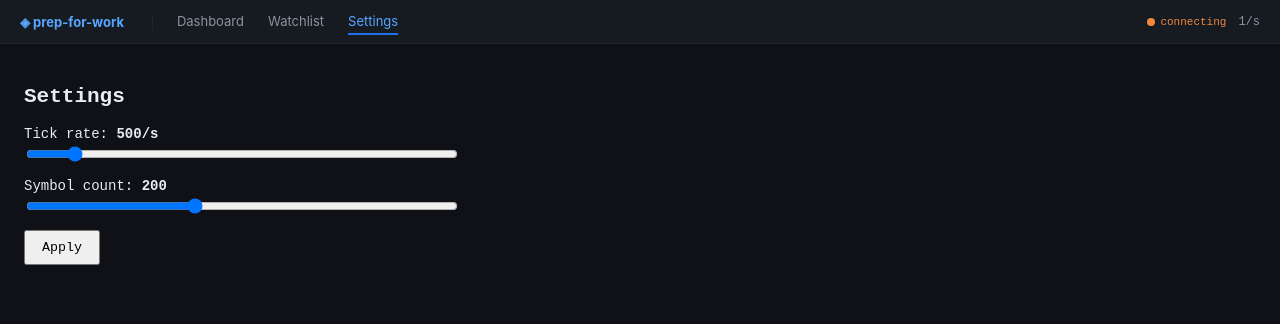
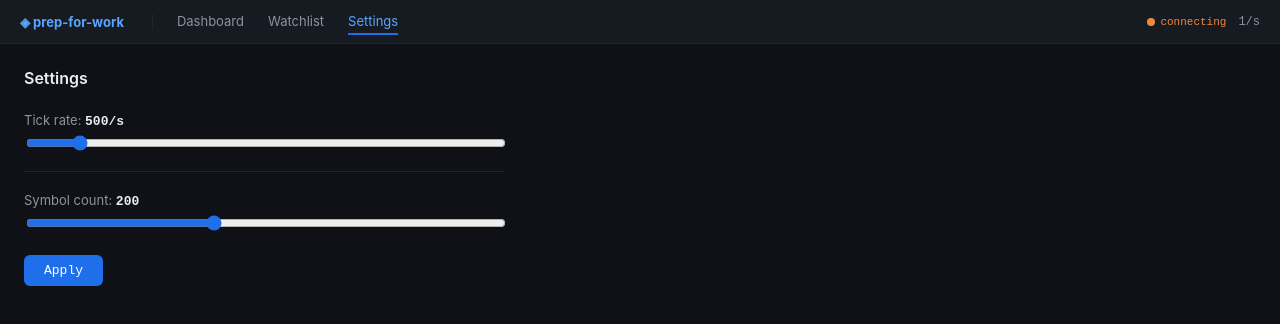
Before and after one commit to funkynine/performance-optimization-react, a React (Vite) app in the folder apps/client/: page /settings in a window 1280 px wide. Shown: the top 324 px of the page. Built offline with nearby package versions, Linux system fonts and the light colour scheme; no server answers.

Commit message:
style: ChartPage, PriceChart, SettingsPage — modern dark

```diff
--- a/apps/client/src/components/PriceChart.tsx
+++ b/apps/client/src/components/PriceChart.tsx
@@ -28,13 +28,12 @@ export const PriceChart = memo(function PriceChart({ symbol }: Props) {
     const max = Math.max(...prices)
     const range = max - min || 1
 
-    ctx.strokeStyle = '#89b4fa'
+    ctx.strokeStyle = '#58a6ff'
     ctx.lineWidth = 1.5
     ctx.beginPath()
-
     prices.forEach((p, i) => {
       const x = (i / (prices.length - 1)) * width
-      const y = height - ((p - min) / range) * height
+      const y = height - ((p - min) / range) * (height - 8) - 4
       i === 0 ? ctx.moveTo(x, y) : ctx.lineTo(x, y)
     })
     ctx.stroke()
@@ -42,17 +41,27 @@ export const PriceChart = memo(function PriceChart({ symbol }: Props) {
   }, [tick])
 
   return (
-    <div style={{ padding: 16 }}>
-      <h3 style={{ fontFamily: 'monospace', marginBottom: 8 }}>{symbol}</h3>
+    <div style={{ padding: 20 }}>
+      <div style={{ display: 'flex', alignItems: 'baseline', gap: 12, marginBottom: 16 }}>
+        <span style={{ fontSize: 20, fontWeight: 700, color: '#e6edf3', fontFamily: 'monospace' }}>{symbol}</span>
+        <span style={{ fontSize: 24, fontWeight: 700, color: '#e6edf3', fontFamily: 'monospace' }}>
+          {tick?.price.toFixed(2) ?? '—'}
+        </span>
+      </div>
       <canvas
         ref={canvasRef}
-        width={600}
-        height={200}
-        style={{ background: '#1e1e2e', borderRadius: 4, display: 'block' }}
+        width={800}
+        height={240}
+        style={{
+          display: 'block',
+          width: '100%',
+          maxWidth: 800,
+          height: 240,
+          background: '#161b22',
+          border: '1px solid #21262d',
+          borderRadius: 8,
+        }}
       />
-      <p style={{ fontFamily: 'monospace', fontSize: 11, color: '#6c7086', marginTop: 4 }}>
-        Price: {tick?.price.toFixed(2) ?? '—'}
-      </p>
     </div>
   )
 })
--- a/apps/client/src/pages/ChartPage.tsx
+++ b/apps/client/src/pages/ChartPage.tsx
@@ -4,5 +4,10 @@ import { PriceChart } from '../components/PriceChart'
 export function ChartPage() {
   const { symbol } = useParams<{ symbol: string }>()
   if (!symbol) return <Navigate to="/dashboard" replace />
-  return <PriceChart symbol={symbol} />
+
+  return (
+    <div style={{ background: '#0f1117', minHeight: 'calc(100vh - 44px)' }}>
+      <PriceChart symbol={symbol} />
+    </div>
+  )
 }
--- a/apps/client/src/pages/SettingsPage.tsx
+++ b/apps/client/src/pages/SettingsPage.tsx
@@ -6,6 +6,7 @@ type Props = { ws: WebSocket | null }
 export function SettingsPage({ ws }: Props) {
   const [rate, setRate] = useState(500)
   const [count, setCount] = useState(200)
+  const [hover, setHover] = useState(false)
 
   const sendConfig = useCallback(() => {
     if (!ws || ws.readyState !== WebSocket.OPEN) return
@@ -14,33 +15,52 @@ export function SettingsPage({ ws }: Props) {
   }, [ws, rate, count])
 
   return (
-    <div style={{ padding: 24, fontFamily: 'monospace', maxWidth: 480 }}>
-      <h2>Settings</h2>
+    <div style={{ background: '#0f1117', minHeight: 'calc(100vh - 44px)', padding: 24 }}>
+      <div style={{ maxWidth: 480 }}>
+        <h2 style={{ fontSize: 16, fontWeight: 600, color: '#e6edf3', margin: '0 0 24px' }}>Settings</h2>
 
-      <label style={{ display: 'block', marginBottom: 16 }}>
-        <span>Tick rate: <strong>{rate}/s</strong></span>
+        <label style={{ display: 'block', marginBottom: 20 }}>
+          <div style={{ fontSize: 13, color: '#8b949e', marginBottom: 6 }}>
+            Tick rate: <span style={{ color: '#e6edf3', fontWeight: 600, fontFamily: 'monospace' }}>{rate}/s</span>
+          </div>
           <input
             type="range" min={10} max={5000} step={10} value={rate}
             onChange={(e) => setRate(Number(e.target.value))}
-          style={{ display: 'block', width: '100%', marginTop: 4 }}
+            style={{ display: 'block', width: '100%', accentColor: '#1f6feb' }}
           />
         </label>
 
-      <label style={{ display: 'block', marginBottom: 16 }}>
-        <span>Symbol count: <strong>{count}</strong></span>
+        <div style={{ borderTop: '1px solid #21262d', margin: '4px 0 20px' }} />
+
+        <label style={{ display: 'block', marginBottom: 24 }}>
+          <div style={{ fontSize: 13, color: '#8b949e', marginBottom: 6 }}>
+            Symbol count: <span style={{ color: '#e6edf3', fontWeight: 600, fontFamily: 'monospace' }}>{count}</span>
+          </div>
           <input
             type="range" min={10} max={500} step={10} value={count}
             onChange={(e) => setCount(Number(e.target.value))}
-          style={{ display: 'block', width: '100%', marginTop: 4 }}
+            style={{ display: 'block', width: '100%', accentColor: '#1f6feb' }}
           />
         </label>
 
         <button
           onClick={sendConfig}
-        style={{ padding: '8px 16px', cursor: 'pointer', fontFamily: 'monospace' }}
+          onMouseEnter={() => setHover(true)}
+          onMouseLeave={() => setHover(false)}
+          style={{
+            background: hover ? '#388bfd' : '#1f6feb',
+            color: '#fff',
+            border: 'none',
+            borderRadius: 6,
+            padding: '8px 20px',
+            fontSize: 13,
+            fontFamily: 'monospace',
+            cursor: 'pointer',
+          }}
         >
           Apply
         </button>
       </div>
+    </div>
   )
 }
```
Lines whose indentation alone changed are shown as unchanged.
